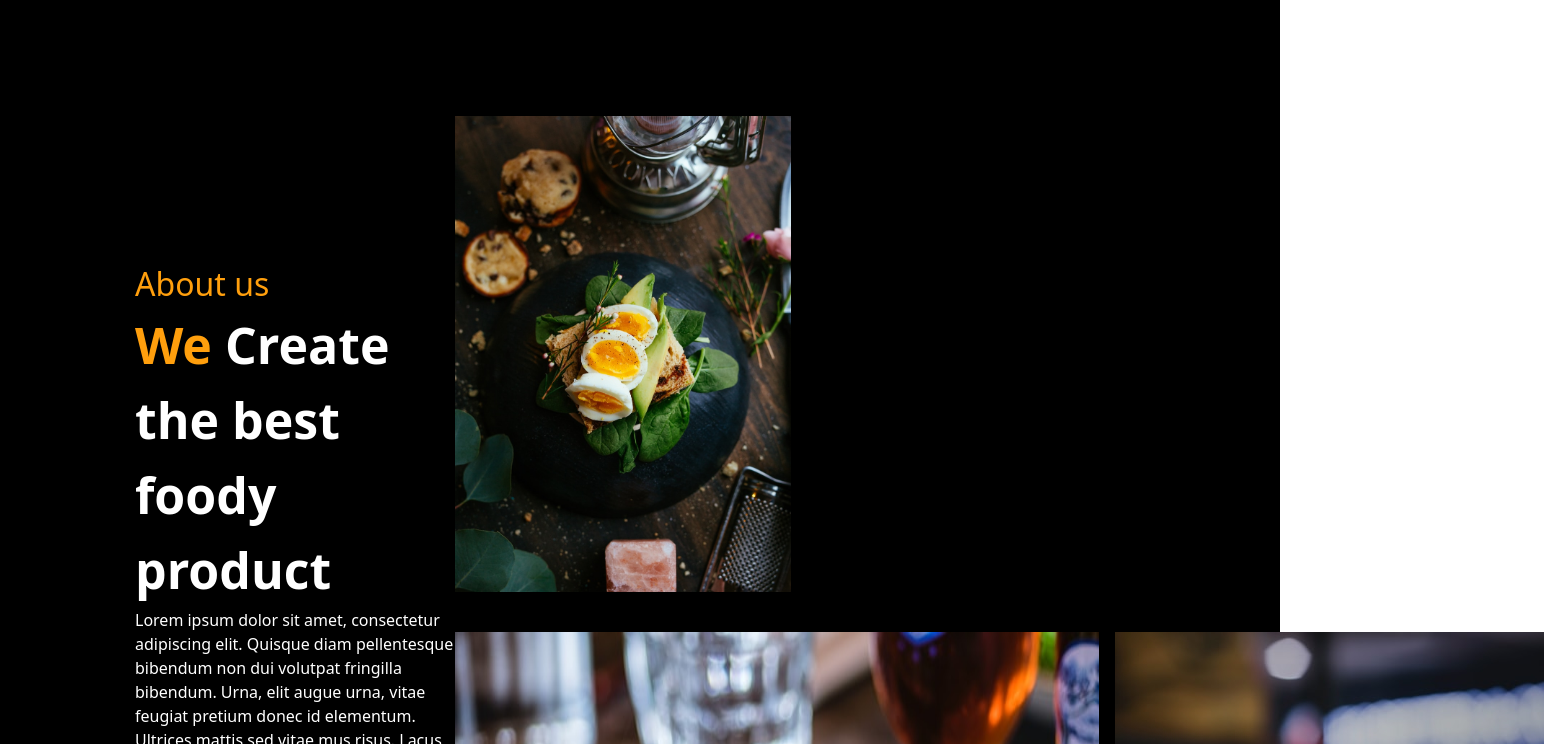
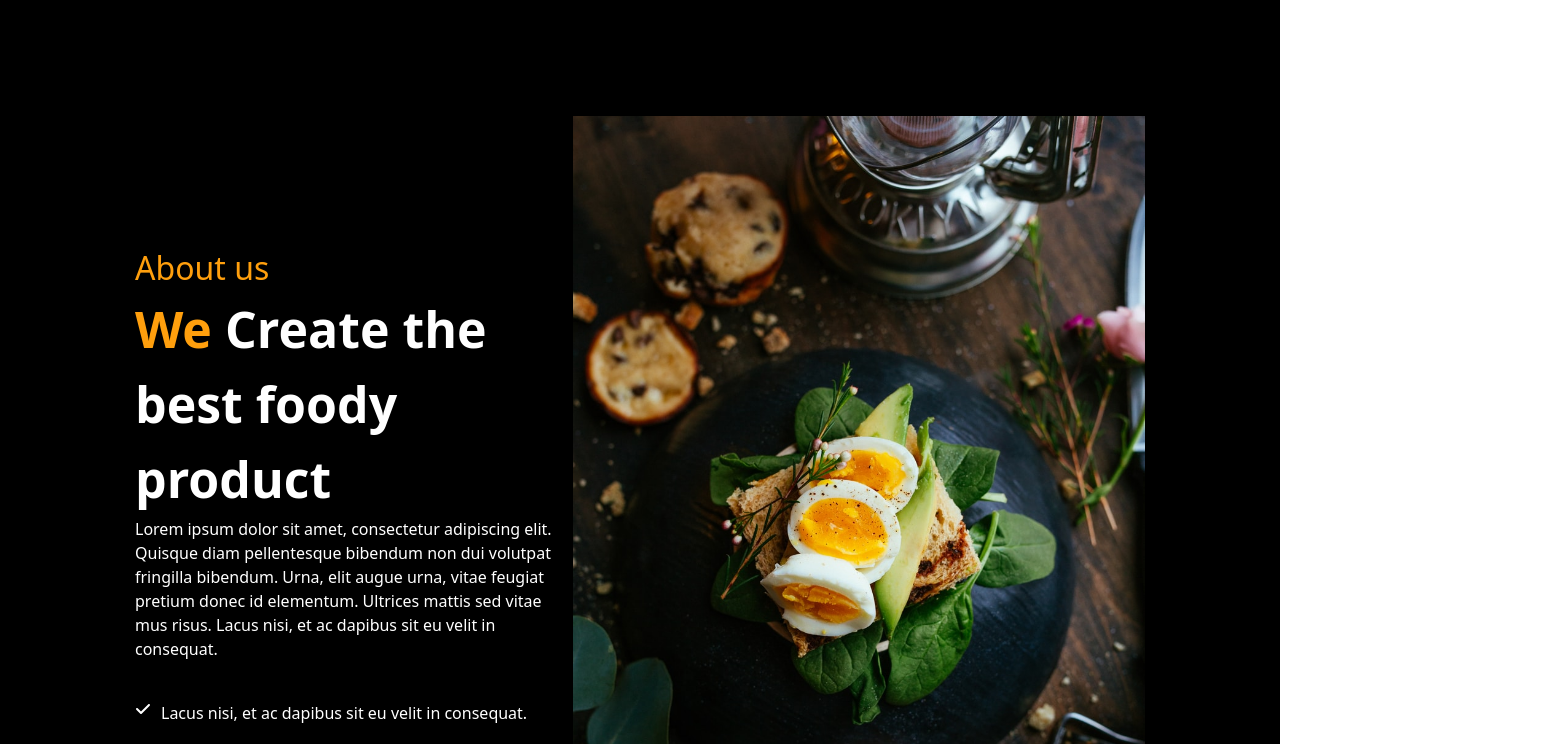
Before and after one commit to sunilsk001/hackthon09, a Next.js app: page / in a window 1280 px wide. Shown: the part 532-1276 px from the top of the page, 1544 px wide, since content can reach past the window. Built offline with nearby package versions, Linux system fonts and the light colour scheme.

Commit message:
hackthon done

```diff
--- a/src/app/HomePage/page.tsx
+++ b/src/app/HomePage/page.tsx
@@ -101,10 +101,10 @@ function HomePage() {
         </div>
       </div>
       <div className="mt-[50px] md:mt-0 ">
-        <Image src={foodpic1} alt="Hero Image" className="" width={336} height={536} />
+        <Image src={foodpic1} alt="Hero Image" className="w-[660px] h-[330] top-[1070px] left-[960px] radius-[6px] "  />
         <div className="flex flex-col md:flex-row mt-[16px] md:mt-[0]">
-          <Image src={foodpic2} alt="Hero Image" className="mr-[16px] pt-[40px]" />
-          <Image src={foodpic3} alt="Hero Image" className="pt-[40px]" />
+          <Image src={foodpic2} alt="Hero Image" className="mr-[16px] w-[322px] h-[194px] top-[1416px] lerf-[960px] raidus-[6px] pt-[40px]" />
+          <Image src={foodpic3} alt="Hero Image" className="pt-[40px] w-[322px] h-[194px] top-[1416px] lerf-[1298px] raidus-[6px]" />
         </div>
       </div>
     </section>
```
